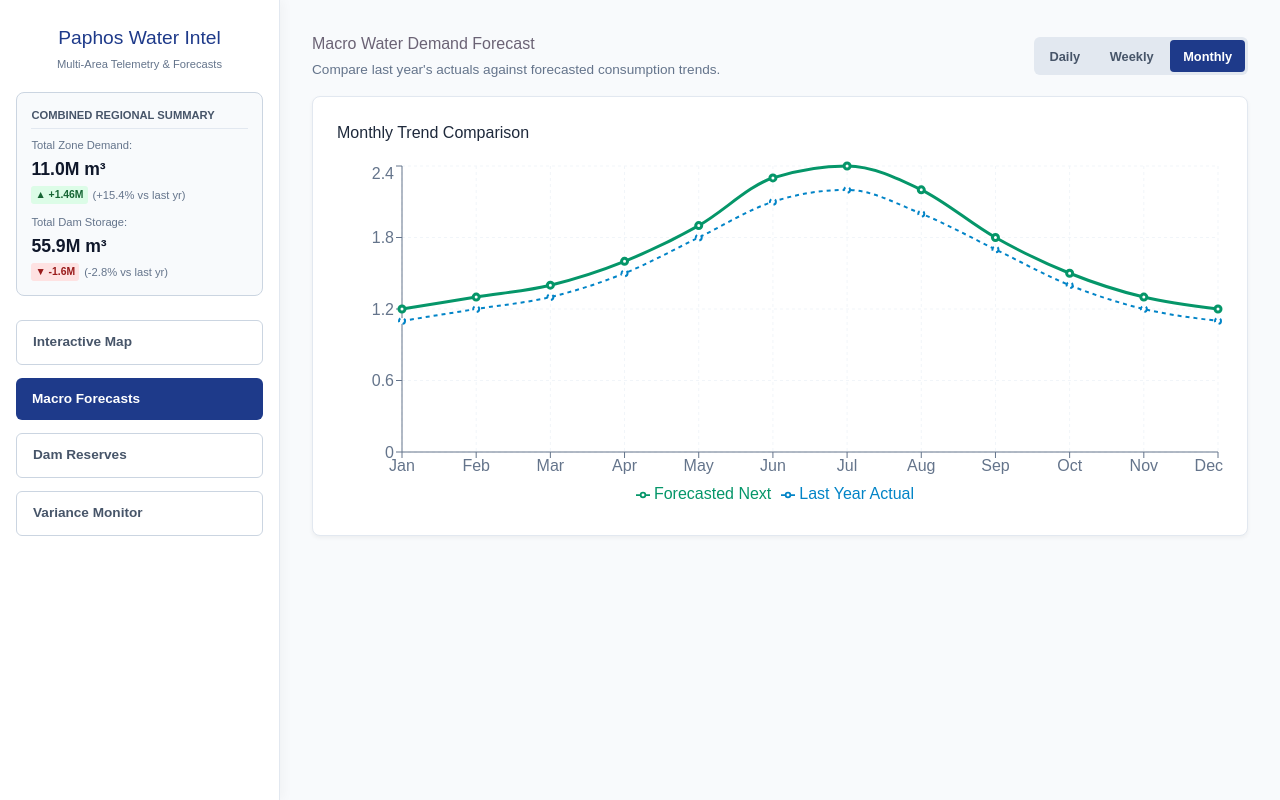
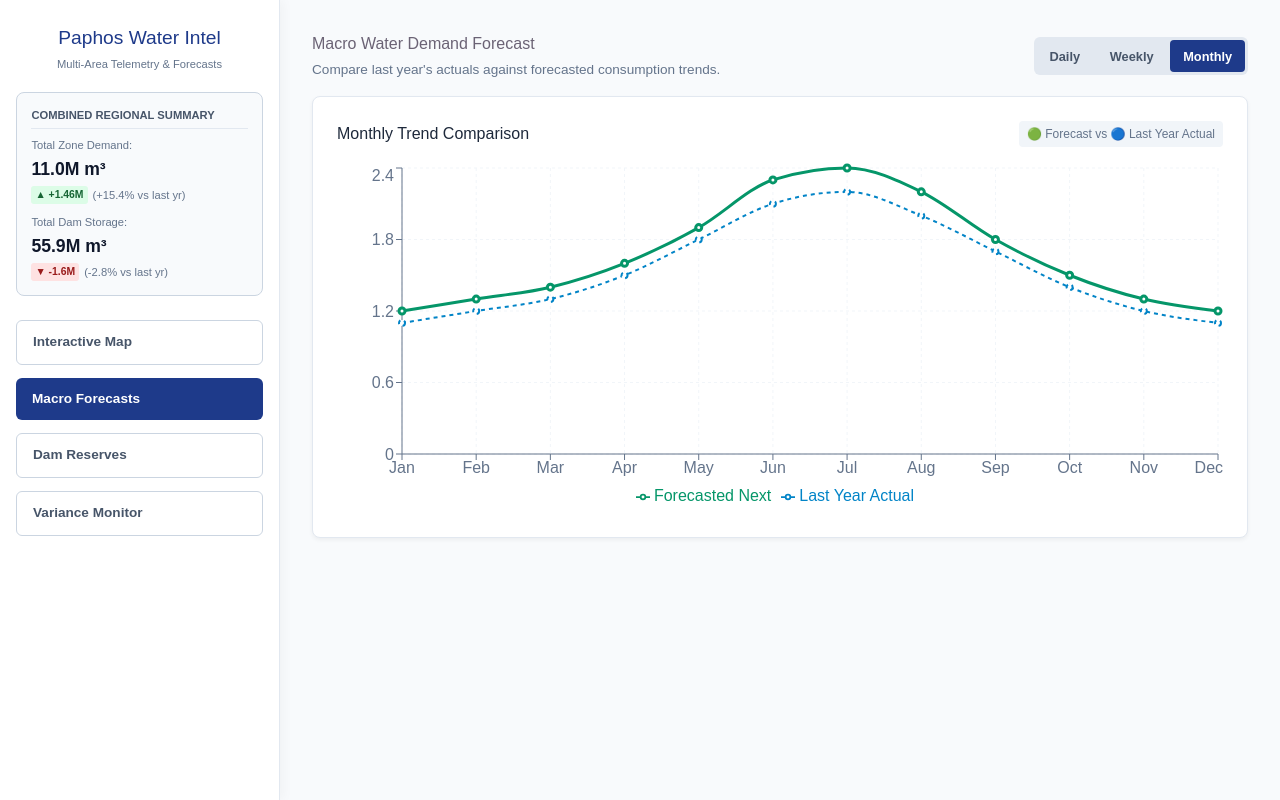
Before and after one commit to phrogal/paphos-water-demo, a React (Vite) app: page / in a window 1280 px wide. Both pictures are taken after a click on the button "Macro Forecasts". Built offline with nearby package versions, Linux system fonts and the light colour scheme.

Commit message:
variable fix

```diff
--- a/src/App.tsx
+++ b/src/App.tsx
@@ -1,4 +1,4 @@
-import React, { useState } from 'react';
+import { useState } from 'react';
 import { MapContainer, TileLayer, Marker, Popup } from 'react-leaflet';
 import { LineChart, Line, XAxis, YAxis, Tooltip, ResponsiveContainer, CartesianGrid, Legend } from 'recharts';
 import L from 'leaflet';
@@ -49,7 +49,6 @@ export default function App() {
 
   const zones = modelData.zones || [];
   const dams = modelData.dams || [];
-  const waterHistory = modelData.history || [];
 
   // Compute totals for sidebar summary
   const totalZoneCurrent = zones.reduce((acc: number, z: any) => acc + (z.currentYearVal || 0), 0);
@@ -256,6 +255,9 @@ export default function App() {
             <div style={{ background: 'white', padding: '1.5rem', borderRadius: '8px', boxShadow: '0 2px 4px rgba(0,0,0,0.05)', border: '1px solid #e2e8f0', marginTop: '1rem' }}>
               <div style={{ display: 'flex', justifyContent: 'space-between', alignItems: 'center', marginBottom: '1rem' }}>
                 <h4 style={{ margin: 0, color: '#1e293b', textTransform: 'capitalize' }}>{forecastTimeframe} Trend Comparison</h4>
+                <span style={{ fontSize: '0.75rem', color: '#64748b', background: '#f1f5f9', padding: '4px 8px', borderRadius: '4px' }}>
+                  🟢 Forecast vs 🔵 Last Year Actual
+                </span>
               </div>
 
               <div style={{ width: '100%', height: 350 }}>
@@ -301,7 +303,7 @@ export default function App() {
           </div>
         )}
 
-       {activeTab === 'leaks' && (
+        {activeTab === 'leaks' && (
           <div style={{ padding: '2rem', overflowY: 'auto', height: '100%', background: '#f8fafc' }}>
             <div style={{ display: 'flex', justifyContent: 'space-between', alignItems: 'center', marginBottom: '1.5rem' }}>
               <div>
```
